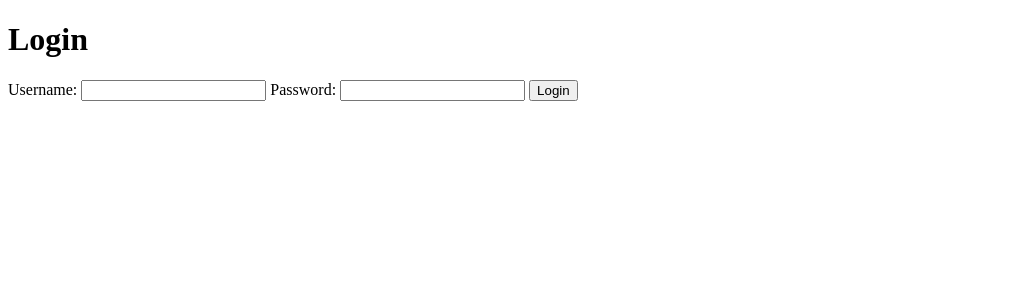
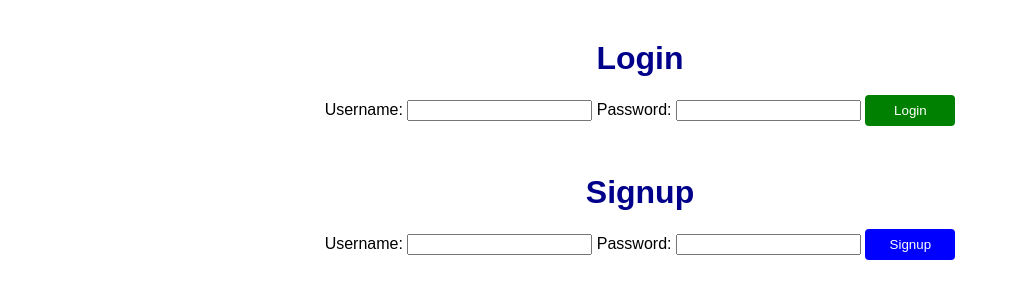
Before and after one commit to Paul-Urquhart/todo, a Flask app: page /todo/login in a window 1280 px wide. Shown: the top 300 px of the page, without its empty margins (0-1010 px from the left). Run offline with Flask 3, Linux system fonts and the light colour scheme.

Commit message:
add create user form and logout button

```diff
--- a/app/routes.py
+++ b/app/routes.py
@@ -1,6 +1,6 @@
 from app import app
 from flask import Blueprint, render_template, request, redirect, url_for, session
-from werkzeug.security import check_password_hash
+from werkzeug.security import check_password_hash, generate_password_hash
 from .models import Todo, User
 from .db import Session
 from functools import wraps
@@ -115,8 +115,27 @@ def complete(id):
         db_session.close()
     return redirect(url_for('todo.home'))
 
+@todo_bp.route("/create_user", methods=["POST"])
+def create_user():
+    new_user = User()
+    new_user.username = request.form.get("username")
+    pw = request.form.get("password")
+    new_user.password_hash = generate_password_hash(pw)
 
-@todo_bp.route("/logout")
+    db_session = Session()
+    try:
+        db_session.add(new_user)
+        db_session.commit()
+    except Exception as e:
+        db_session.rollback()
+        app.logger.exception("Failed to create user")
+    finally:
+        db_session.close()
+
+    return redirect(url_for('todo.login'))
+
+
+@todo_bp.route("/logout", methods=["POST"])
 def logout():
     session.clear()
-    return redirect(url_for("todo.login"))
+    return redirect(url_for('todo.login'))
--- a/app/static/styles.css
+++ b/app/static/styles.css
@@ -60,3 +60,27 @@ li {
 .button-undo {
     background-color: orange;
 }
+
+.login {
+    display: flex;
+    justify-content: space-around;
+    align-items: center;
+    padding: 8px 16px;
+    margin-bottom: 40px;
+}
+
+.button-login {
+    background-color: green;
+}
+
+.button-signup {
+    background-color: blue;
+}
+
+.logout {
+    text-align: right;
+}
+
+.button-logout {
+    background-color: red;
+}
--- a/app/templates/login.html
+++ b/app/templates/login.html
@@ -2,9 +2,11 @@
 <html>
 <head>
     <title>Login</title>
+    <link rel="stylesheet" href="{{ url_for('todo.static', filename='styles.css') }}">
 </head>
 <body>
     <h1>Login</h1>
+    <div class="login">
 
         <form action="{{ url_for('todo.login') }}" method="POST">
             <label>
@@ -17,7 +19,28 @@
                 <input type="password" name="password" required>
             </label>
 
-        <button type="submit">Login</button>
+            <button class="button button-login" type="submit">Login</button>
         </form>
+
+    </div>
+
+    <h1>Signup</h1>
+    <div class="login">
+
+
+        <form action="{{ url_for('todo.create_user') }}" method="POST">
+            <label>
+                Username:
+                <input type="text" name="username" required>
+            </label>
+
+            <label>
+                Password:
+                <input type="password" name="password" required>
+            </label>
+
+            <button class="button button-signup" type="submit">Signup</button>
+        </form>
+    </div>
 </body>
 </html>
--- a/docker-compose.yml
+++ b/docker-compose.yml
@@ -1,11 +1,11 @@
 services:
   todo-app:
-    image: todo-app
+    image: todo-app:v1.0
     ports:
       - "5000:5000"
     env_file:
       - .env
-# Uncomment the two lines below if running on WSL
+# Uncomment these two lines below if running on WSL
 #    extra_hosts:
 #      - "host.docker.internal:host-gateway"
 networks:
```
Also changed, not shown: app/templates/index.html (+7 -4 lines). Lines whose indentation alone changed are shown as unchanged.
